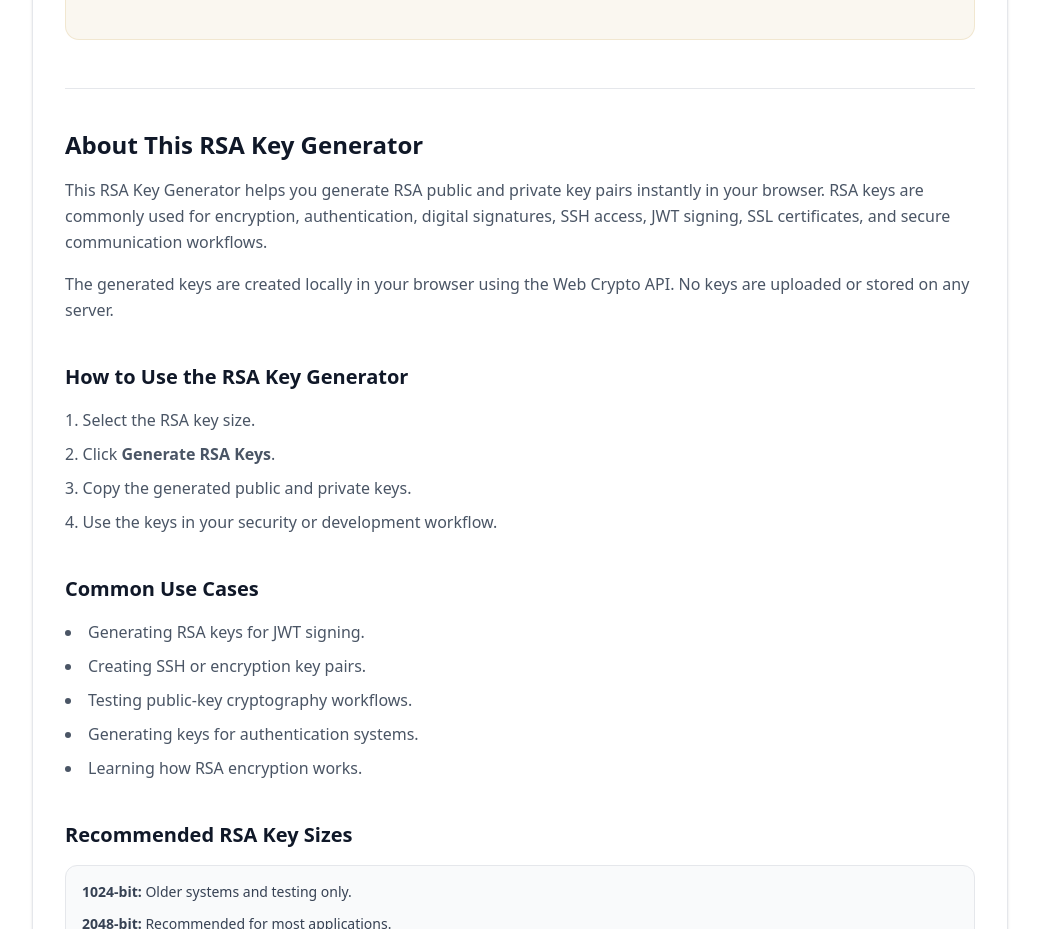
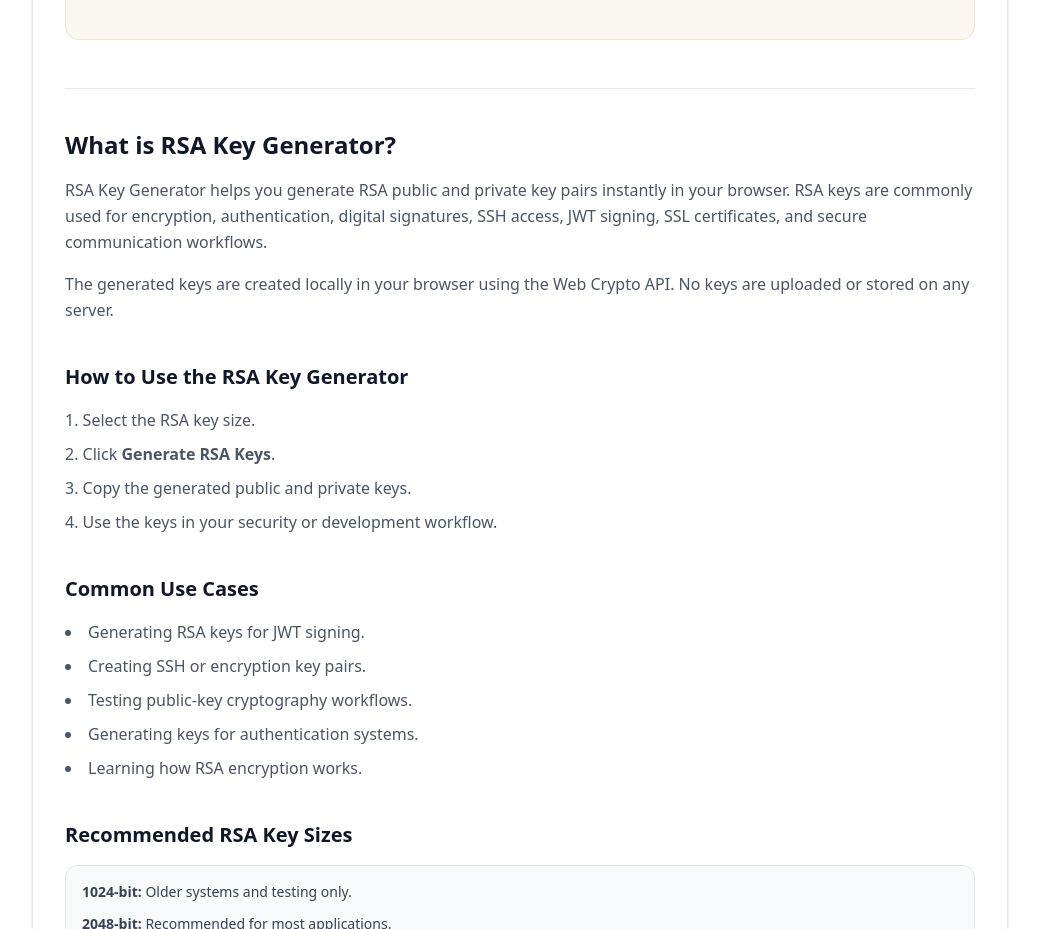
Before and after one commit to vaarunsonawwane-ops/yoryantra-new, a Next.js app: page /tools/rsa-key-generator in a window 1280 px wide. Shown: the part 1060-1989 px from the top of the page, without its empty margins (120-1159 px from the left). Built offline with nearby package versions, Linux system fonts and the light colour scheme.

Commit message:
RSA Key Generator Update ToolClient.tsx

```diff
--- a/app/tools/rsa-key-generator/ToolClient.tsx
+++ b/app/tools/rsa-key-generator/ToolClient.tsx
@@ -167,11 +167,11 @@ export default function ToolClient() {
       <section className="mt-12 border-t border-gray-200 pt-10 space-y-10">
         <div>
           <h2 className="text-2xl font-semibold text-gray-900">
-            About This RSA Key Generator
+            What is RSA Key Generator?
           </h2>
 
           <p className="mt-4 text-gray-600 leading-relaxed">
-            This RSA Key Generator helps you generate RSA public and private key
+            RSA Key Generator helps you generate RSA public and private key
             pairs instantly in your browser. RSA keys are commonly used for
             encryption, authentication, digital signatures, SSH access, JWT
             signing, SSL certificates, and secure communication workflows.
```
